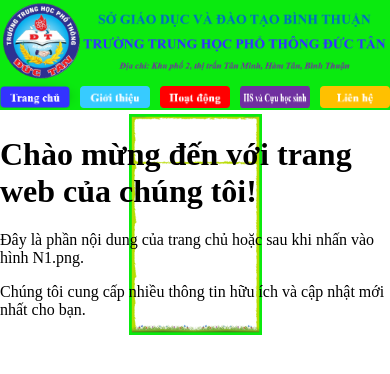
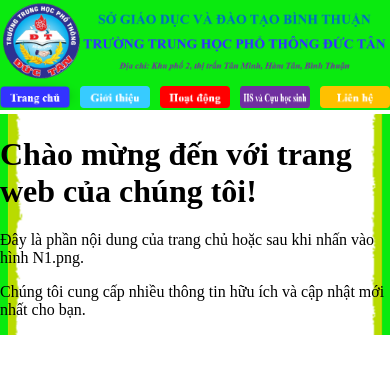
Before and after one commit to thptductan/ductan, a plain HTML site: page index.html in a window 390 px wide. Drawn offline with Linux system fonts and the light colour scheme.

Commit message:
Update styles.css

```diff
--- a/styles.css
+++ b/styles.css
@@ -66,7 +66,7 @@ body {
     padding: 0; /* Loại bỏ padding nếu có */
     background-image: url('Nen1.png'); /* Đặt hình nền */
     background-size: cover; /* Đảm bảo hình nền bao phủ toàn bộ phần thân */
-    background-position: center top; /* Căn giữa hình nền và căn lên trên để không bị cắt */
+    background-position: center; /* Căn giữa hình nền để nó không bị cắt */
     background-repeat: no-repeat; /* Không lặp lại hình nền */
     height: 100vh; /* Chiều cao toàn bộ màn hình */
     display: block; /* Hiển thị phần thân */
@@ -82,8 +82,8 @@ body {
 /* Quy định cụ thể cho màn hình di động */
 @media (max-width: 768px) {
     .main-content {
-        background-position: center; /* Đảm bảo hình nền căn giữa trên thiết bị di động */
-        background-size: contain; /* Điều chỉnh kích thước hình nền để phù hợp với màn hình mà không bị cắt */
+        background-size: cover; /* Đảm bảo hình nền bao phủ toàn bộ màn hình */
+        background-position: center; /* Căn giữa hình nền để không bị cắt */
         height: auto; /* Cho phép chiều cao tự động để phù hợp với nội dung */
     }
 }
```
